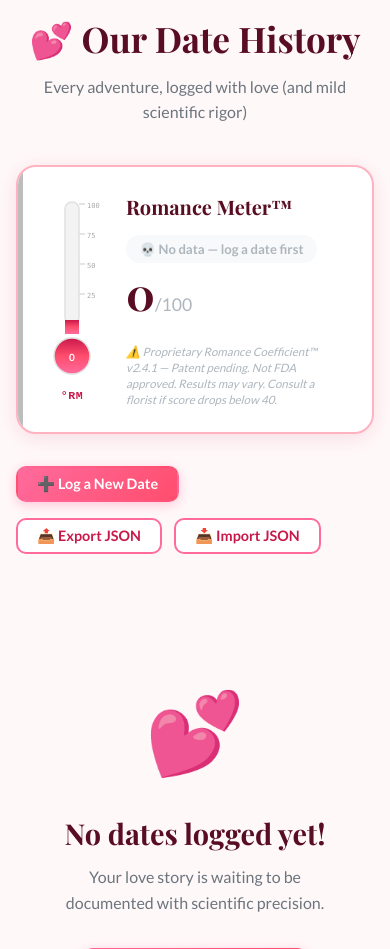
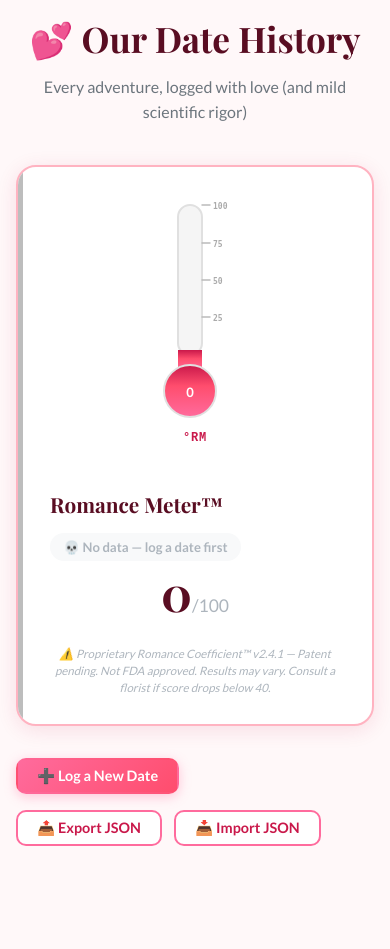
Before and after one commit to BioMark3r/Date-abase, a FastAPI app: page /dashboard in a window 390 px wide. Shown: the part 212-1161 px from the top of the page. Run offline with FastAPI, Linux system fonts and the light colour scheme; the visitor is signed in with stand-in values (Sample User, id 1).

Commit message:
Fix Romance Meter layout: explicit flex row, new class names
- Rewrote card with .rm-card / .rm-therm-col / .rm-detail-col class names
  to avoid any cascade conflicts with earlier rules
- Explicit flex-direction: row on .rm-card (no inheritance ambiguity)
- .rm-therm-col: fixed 90px width, flex-shrink: 0, column-flex internally
- .rm-detail-col: flex: 1, sits to the right of the thermometer
- Redesigned SVG (viewBox 0 0 90 230) — tick marks fully inside viewBox,
  wider tube (24px), connector rect, bulb at cy=196, score rendered at
  correct baseline; all elements in correct draw order (fill → ticks on top)
- Responsive: stacks to column on screens ≤600px
- Removed all old .romance-meter-* / .therm-* / .rf-* rules to prevent
  leftover styles from interfering

Co-Authored-By: Claude Sonnet 4.6 <noreply@anthropic.com>

```diff
--- a/app/static/css/style.css
+++ b/app/static/css/style.css
@@ -1657,145 +1657,148 @@ a:hover { color: var(--pink); }
    ROMANCE METER
    ══════════════════════════════════════════════════════════════════════════ */
 
-.romance-meter-card {
-  display: flex;
-  align-items: center;
-  gap: 2rem;
+/* Card — explicit row layout */
+.rm-card {
+  display: flex;
+  flex-direction: row;
+  align-items: center;
+  gap: 2.5rem;
   background: var(--white);
   border: 2px solid var(--pink-light);
   border-radius: var(--radius-lg);
-  padding: 1.5rem 2rem;
+  padding: 1.75rem 2rem;
   margin-bottom: 2rem;
   box-shadow: var(--shadow-md);
   position: relative;
   overflow: hidden;
 }
-/* Subtle level-based left accent */
-.romance-meter-card::before {
+/* Level accent strip on left edge */
+.rm-card::before {
   content: '';
   position: absolute;
   left: 0; top: 0; bottom: 0;
   width: 5px;
   border-radius: var(--radius-lg) 0 0 var(--radius-lg);
 }
-.romance-level-overclock::before { background: #c0392b; }
-.romance-level-hot::before        { background: var(--rose); }
-.romance-level-warm::before       { background: #ff7043; }
-.romance-level-good::before       { background: var(--pink); }
-.romance-level-neutral::before    { background: #78909c; }
-.romance-level-cool::before       { background: #42a5f5; }
-.romance-level-cold::before       { background: #29b6f6; }
-.romance-level-dead::before       { background: #bdbdbd; }
-
-/* Thermometer */
-.therm-wrap {
+.rm-lvl-overclock::before { background: #c0392b; }
+.rm-lvl-hot::before       { background: var(--rose); }
+.rm-lvl-warm::before      { background: #ff7043; }
+.rm-lvl-good::before      { background: var(--pink); }
+.rm-lvl-neutral::before   { background: #78909c; }
+.rm-lvl-cool::before      { background: #42a5f5; }
+.rm-lvl-cold::before      { background: #29b6f6; }
+.rm-lvl-dead::before      { background: #bdbdbd; }
+
+/* Thermometer column */
+.rm-therm-col {
+  flex-shrink: 0;
+  width: 90px;
   display: flex;
   flex-direction: column;
   align-items: center;
-  flex-shrink: 0;
-}
-.therm-svg { overflow: visible; }
-.therm-unit {
+  gap: 0.25rem;
+}
+.rm-unit-label {
   font-family: 'Courier New', Courier, monospace;
-  font-size: 0.72rem;
+  font-size: 0.75rem;
   font-weight: 700;
   color: var(--rose);
-  margin-top: 0.2rem;
-  letter-spacing: 0.05em;
-}
-
-/* Right panel */
-.romance-meter-body { flex: 1; min-width: 0; }
-
-.romance-meter-header {
-  display: flex;
-  align-items: center;
+  letter-spacing: 0.06em;
+}
+
+/* Detail column */
+.rm-detail-col {
+  flex: 1;
+  min-width: 0;
+}
+
+.rm-header {
+  display: flex;
+  align-items: center;
+  flex-wrap: wrap;
   gap: 0.75rem;
-  flex-wrap: wrap;
-  margin-bottom: 0.5rem;
-}
-.romance-meter-title {
-  font-family: 'Playfair Display', serif;
-  font-size: 1.25rem;
+  margin-bottom: 0.4rem;
+}
+.rm-title {
+  font-family: 'Playfair Display', serif;
+  font-size: 1.3rem;
   color: var(--rose-dark);
   margin: 0;
 }
-
-.romance-meter-badge {
+.rm-badge {
   border-radius: 20px;
   padding: 0.22rem 0.85rem;
   font-size: 0.82rem;
   font-weight: 700;
   white-space: nowrap;
 }
-.romance-badge-overclock { background: #fce4ec; color: #c62828; }
-.romance-badge-hot        { background: #fce4ec; color: var(--rose); }
-.romance-badge-warm       { background: #fff3e0; color: #e64a19; }
-.romance-badge-good       { background: var(--pink-pale); color: var(--rose); }
-.romance-badge-neutral    { background: var(--gray-100); color: var(--gray-600); }
-.romance-badge-cool       { background: #e3f2fd; color: #1565c0; }
-.romance-badge-cold       { background: #e3f2fd; color: #0277bd; }
-.romance-badge-dead       { background: var(--gray-100); color: var(--gray-400); }
-
-.romance-score-big {
-  font-family: 'Playfair Display', serif;
-  font-size: 2.8rem;
+.rm-badge-overclock { background: #fce4ec; color: #c62828; }
+.rm-badge-hot       { background: #fce4ec; color: var(--rose); }
+.rm-badge-warm      { background: #fff3e0; color: #e64a19; }
+.rm-badge-good      { background: var(--pink-pale); color: var(--rose); }
+.rm-badge-neutral   { background: var(--gray-100); color: var(--gray-600); }
+.rm-badge-cool      { background: #e3f2fd; color: #1565c0; }
+.rm-badge-cold      { background: #e3f2fd; color: #0277bd; }
+.rm-badge-dead      { background: var(--gray-100); color: var(--gray-400); }
+
+.rm-score {
+  font-family: 'Playfair Display', serif;
+  font-size: 3rem;
   font-weight: 700;
   color: var(--rose-dark);
   line-height: 1;
   margin-bottom: 1rem;
 }
-.romance-score-max {
+.rm-score-denom {
+  font-family: 'Lato', sans-serif;
   font-size: 1.1rem;
+  font-weight: 400;
   color: var(--gray-400);
-  font-family: 'Lato', sans-serif;
-  font-weight: 400;
 }
 
 /* Factor bars */
-.romance-factors {
+.rm-factors {
   display: flex;
   flex-direction: column;
-  gap: 0.4rem;
-  margin-bottom: 0.75rem;
-}
-.romance-factor {
+  gap: 0.45rem;
+  margin-bottom: 0.8rem;
+}
+.rm-factor-row {
   display: flex;
   align-items: center;
   gap: 0.6rem;
-  font-size: 0.8rem;
-}
-.rf-label {
-  min-width: 145px;
+  font-size: 0.82rem;
+}
+.rm-factor-label {
+  min-width: 148px;
+  flex-shrink: 0;
   color: var(--gray-600);
   font-weight: 600;
-  flex-shrink: 0;
-}
-.rf-bar-track {
+}
+.rm-factor-track {
   flex: 1;
-  height: 8px;
+  height: 9px;
   background: var(--gray-100);
-  border-radius: 4px;
+  border-radius: 5px;
   overflow: hidden;
 }
-.rf-bar-fill {
+.rm-factor-fill {
   height: 100%;
   background: linear-gradient(90deg, var(--pink-light), var(--pink));
-  border-radius: 4px;
-  transition: width 0.8s cubic-bezier(0.34,1.56,0.64,1);
+  border-radius: 5px;
   min-width: 2px;
 }
-.rf-score  { font-weight: 700; color: var(--rose); min-width: 42px; text-align: right; }
-.rf-max    { color: var(--gray-400); font-weight: 400; }
+.rm-factor-pts  { font-weight: 700; color: var(--rose); min-width: 44px; text-align: right; }
+.rm-factor-max  { color: var(--gray-400); font-weight: 400; }
 
 /* Correction chips */
-.romance-corrections {
+.rm-corrections {
   display: flex;
   flex-wrap: wrap;
   gap: 0.4rem;
-  margin-bottom: 0.6rem;
-}
-.romance-correction {
+  margin-bottom: 0.65rem;
+}
+.rm-chip {
   font-size: 0.75rem;
   background: var(--pink-pale);
   border: 1px solid var(--pink-light);
@@ -1803,13 +1806,20 @@ a:hover { color: var(--pink); }
   padding: 0.15rem 0.65rem;
   color: var(--rose-dark);
 }
-.romance-correction strong { color: var(--rose); }
-
-.romance-disclaimer {
+.rm-chip strong { color: var(--rose); }
+
+.rm-disclaimer {
   font-size: 0.72rem;
   color: var(--gray-400);
   font-style: italic;
-  line-height: 1.4;
+  line-height: 1.5;
+}
+
+/* Responsive — stack on mobile */
+@media (max-width: 600px) {
+  .rm-card { flex-direction: column; align-items: center; text-align: center; }
+  .rm-factor-row { flex-wrap: wrap; }
+  .rm-factor-label { min-width: unset; }
 }
 
 /* ── Who picker (segmented control) ───────────────────────────────────────── */
--- a/app/templates/dashboard.html
+++ b/app/templates/dashboard.html
@@ -22,81 +22,88 @@
 
 <!-- Romance Meter -->
 {% if romance %}
-<div class="romance-meter-card romance-level-{{ romance.level }}">
+{% set fill_h = (romance.score / 100 * 150) | round | int %}
+<div class="rm-card rm-lvl-{{ romance.level }}">
 
-  <!-- Thermometer SVG -->
-  <div class="therm-wrap">
-    {% set fill_h = (romance.score / 100 * 120) | round | int %}
-    <svg viewBox="0 0 44 190" width="44" height="190" class="therm-svg" aria-label="Romance thermometer {{ romance.score }}%">
+  <!-- ── Thermometer column ── -->
+  <div class="rm-therm-col">
+    <svg viewBox="0 0 90 230" width="90" height="230" aria-label="Romance Meter {{ romance.score }}/100">
       <defs>
-        <linearGradient id="therm-grad" x1="0" y1="1" x2="0" y2="0">
+        <linearGradient id="rmg" x1="0" y1="1" x2="0" y2="0">
           <stop offset="0%"   stop-color="#FF6B9D"/>
-          <stop offset="50%"  stop-color="#FF4D6D"/>
+          <stop offset="60%"  stop-color="#FF4D6D"/>
           <stop offset="100%" stop-color="#C9184A"/>
         </linearGradient>
-        <clipPath id="therm-tube-clip">
-          <rect x="15" y="8" width="14" height="122" rx="7"/>
+        <clipPath id="rm-clip">
+          <rect x="28" y="10" width="24" height="150" rx="12"/>
         </clipPath>
       </defs>
-      <!-- Tick marks -->
-      {% for pct in [25, 50, 75, 100] %}
-      {% set y = 130 - (pct / 100 * 120) | round | int %}
-      <line x1="29" y1="{{ y }}" x2="35" y2="{{ y }}" stroke="#ddd" stroke-width="1.5"/>
-      <text x="37" y="{{ y + 4 }}" font-size="7" fill="#aaa" font-family="monospace">{{ pct }}</text>
+
+      <!-- Tube background -->
+      <rect x="28" y="10" width="24" height="150" rx="12"
+            fill="#f5f5f5" stroke="#e0e0e0" stroke-width="2"/>
+      <!-- Mercury fill -->
+      <rect x="28" y="{{ 160 - fill_h }}" width="24" height="{{ fill_h }}"
+            fill="url(#rmg)" clip-path="url(#rm-clip)"/>
+      <!-- Connector to bulb -->
+      <rect x="28" y="155" width="24" height="22" fill="url(#rmg)"/>
+      <!-- Bulb -->
+      <circle cx="40" cy="196" r="26" fill="url(#rmg)" stroke="#e0e0e0" stroke-width="2"/>
+      <!-- Score in bulb -->
+      <text x="40" y="202" text-anchor="middle" font-size="13" font-weight="900"
+            fill="white" font-family="Lato,sans-serif">{{ romance.score }}</text>
+
+      <!-- Tick marks (drawn AFTER fill so they're on top) -->
+      {% for pct, label in [(100,"100"),(75,"75"),(50,"50"),(25,"25")] %}
+      {% set ty = (10 + (1 - pct/100) * 150) | round | int %}
+      <line x1="52" y1="{{ ty }}" x2="60" y2="{{ ty }}"
+            stroke="#bbb" stroke-width="1.5" stroke-linecap="round"/>
+      <text x="63" y="{{ ty + 4 }}" font-size="8" fill="#aaa"
+            font-family="monospace" font-weight="600">{{ label }}</text>
       {% endfor %}
-      <!-- Tube background -->
-      <rect x="15" y="8" width="14" height="122" rx="7" fill="#f3f3f3" stroke="#e0e0e0" stroke-width="1.5"/>
-      <!-- Mercury fill -->
-      <rect x="15" y="{{ 130 - fill_h }}" width="14" height="{{ fill_h }}"
-            fill="url(#therm-grad)" clip-path="url(#therm-tube-clip)"/>
-      <!-- Bulb connector -->
-      <rect x="15" y="126" width="14" height="14" fill="url(#therm-grad)"/>
-      <!-- Bulb -->
-      <circle cx="22" cy="162" r="18" fill="url(#therm-grad)" stroke="#e0e0e0" stroke-width="1.5"/>
-      <!-- Score in bulb -->
-      <text x="22" y="167" text-anchor="middle" font-size="10" font-weight="900"
-            fill="white" font-family="'Lato',sans-serif">{{ romance.score }}</text>
     </svg>
-    <div class="therm-unit">°RM</div>
+    <div class="rm-unit-label">°RM</div>
   </div>
 
-  <!-- Right panel -->
-  <div class="romance-meter-body">
-    <div class="romance-meter-header">
-      <h2 class="romance-meter-title">Romance Meter™</h2>
-      <span class="romance-meter-badge romance-badge-{{ romance.level }}">{{ romance.label }}</span>
+  <!-- ── Detail column ── -->
+  <div class="rm-detail-col">
+
+    <div class="rm-header">
+      <h2 class="rm-title">Romance Meter™</h2>
+      <span class="rm-badge rm-badge-{{ romance.level }}">{{ romance.label }}</span>
     </div>
-    <div class="romance-score-big">{{ romance.score }}<span class="romance-score-max">/100</span></div>
 
-    <!-- Factor breakdown -->
-    <div class="romance-factors">
+    <div class="rm-score">
+      {{ romance.score }}<span class="rm-score-denom">/100</span>
+    </div>
+
+    <div class="rm-factors">
       {% for key, f in romance.factors.items() %}
-      <div class="romance-factor">
-        <span class="rf-label">{{ f.label }}</span>
-        <div class="rf-bar-track">
-          <div class="rf-bar-fill" style="width: {{ (f.pts / f.max * 100) | round }}%;"></div>
+      <div class="rm-factor-row">
+        <span class="rm-factor-label">{{ f.label }}</span>
+        <div class="rm-factor-track">
+          <div class="rm-factor-fill" style="width:{{ (f.pts / f.max * 100) | round }}%"></div>
         </div>
-        <span class="rf-score">{{ f.pts }}<span class="rf-max">/{{ f.max }}</span></span>
+        <span class="rm-factor-pts">{{ f.pts }}<span class="rm-factor-max">/{{ f.max }}</span></span>
       </div>
       {% endfor %}
     </div>
 
-    <!-- Correction factors -->
     {% if romance.corrections %}
-    <div class="romance-corrections">
-      {% for label, delta in romance.corrections %}
-      <span class="romance-correction">{{ label }} <strong>{{ delta }}</strong></span>
+    <div class="rm-corrections">
+      {% for lbl, delta in romance.corrections %}
+      <span class="rm-chip">{{ lbl }} <strong>{{ delta }}</strong></span>
       {% endfor %}
     </div>
     {% endif %}
 
-    <p class="romance-disclaimer">
-      ⚠️ Proprietary Romance Coefficient™ v2.4.1 — Patent pending.
-      Not FDA approved. Results may vary. Consult a florist if score drops below 40.
+    <p class="rm-disclaimer">
+      ⚠️ Proprietary Romance Coefficient™ v2.4.1 — Patent pending. Not FDA approved.
+      Results may vary. Consult a florist if score drops below 40.
     </p>
-  </div>
 
-</div>
+  </div><!-- /.rm-detail-col -->
+</div><!-- /.rm-card -->
 {% endif %}
 
 <!-- Action bar -->
```
